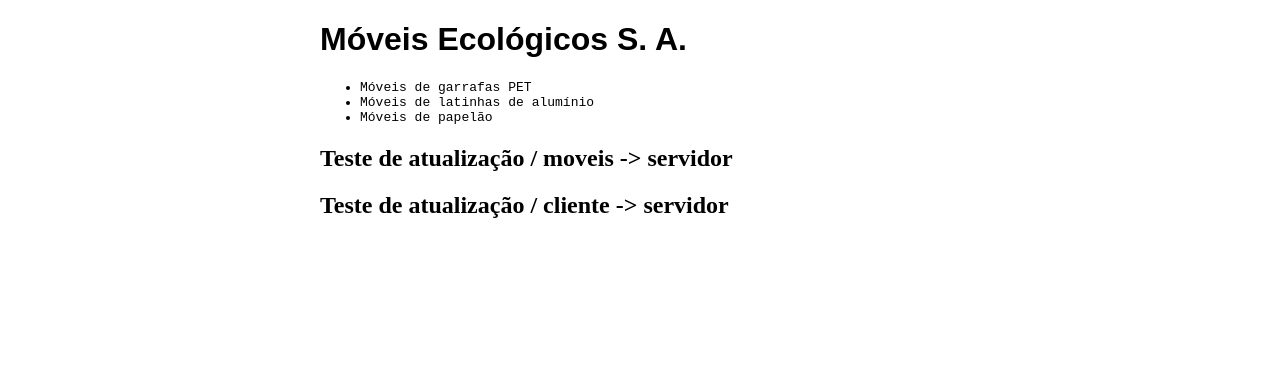
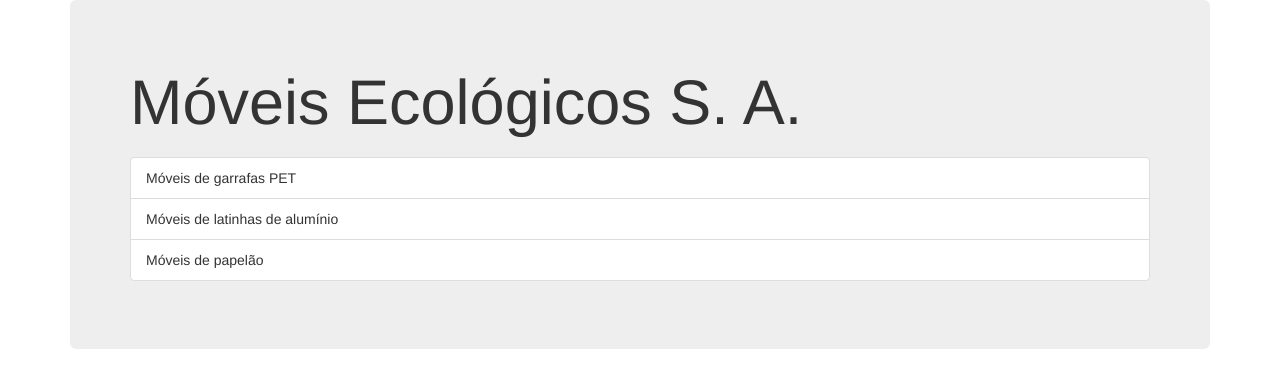
Before and after one commit to EduardoSiqueiraa/moveis-ecologicos, a plain HTML site: page index.html in a window 1280 px wide. Drawn offline with nearby package versions, Linux system fonts and the light colour scheme.

Commit message:
Adicionado  Bootstrap

```diff
--- a/index.html
+++ b/index.html
@@ -4,19 +4,29 @@
 <meta charset="utf-8" />
 <meta name="description" content="Móveis ecológicos">
 <meta name="keywords" content="moveis ecologicos">
-  <link rel="stylesheet" href="principal.css">
+<link rel="stylesheet"
+href="http://netdna.bootstrapcdn.com/bootstrap/3.1.1/
+css/bootstrap.min.css">
 <title>Móveis Ecológicos</title>
 <script src="js/principal.js"></script>
 </head>
 <body onload="trocaBanner();">
+<div class="container">
+<div class="jumbotron">
 <h1>Móveis Ecológicos S. A.</h1>
 <h2 id="mensagem"></h2>
-  <ul>
-   <li>Móveis de garrafas PET</li>
-   <li>Móveis de latinhas de alumínio</li>
-   <li>Móveis de papelão</li>
+<ul class="list-group">
+<li class="list-group-item">
+Móveis de garrafas PET
+</li>
+<li class="list-group-item">
+Móveis de latinhas de alumínio
+</li>
+<li class="list-group-item">
+Móveis de papelão
+</li>
 </ul>
-  <h2>Teste de atualização / moveis -> servidor</h2>
-  <h2>Teste de atualização / cliente -> servidor</h2>
+</div>
+</div>
 </body>
 </html>
--- a/principal.css
+++ /dev/null
@@ -1,10 +0,0 @@
-h1 {
-font-family: sans-serif;
-}
-li {
-font-family: monospace;
-}
-body {
-width: 50%;
-margin: auto;
-}
```
Lines whose indentation alone changed are shown as unchanged.
